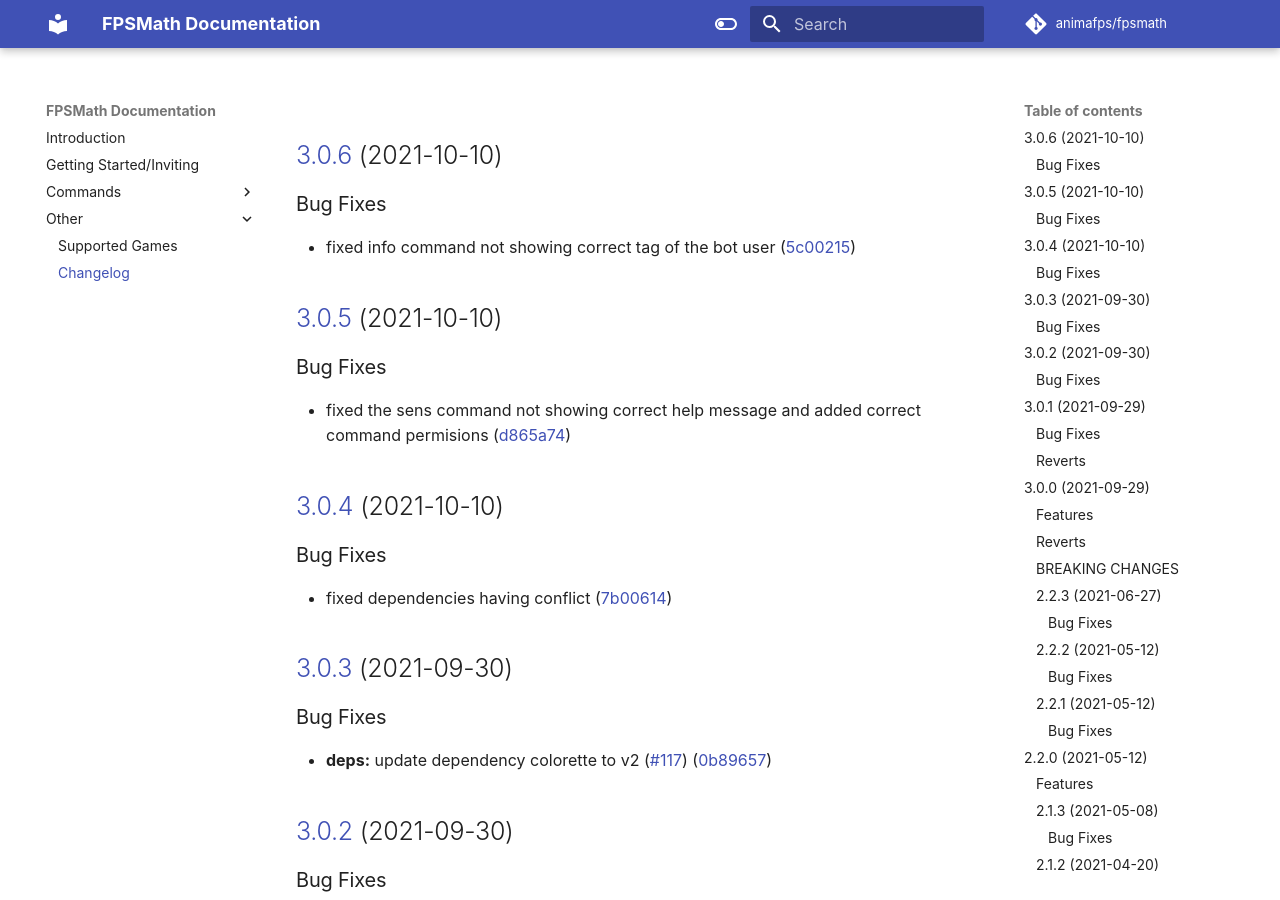
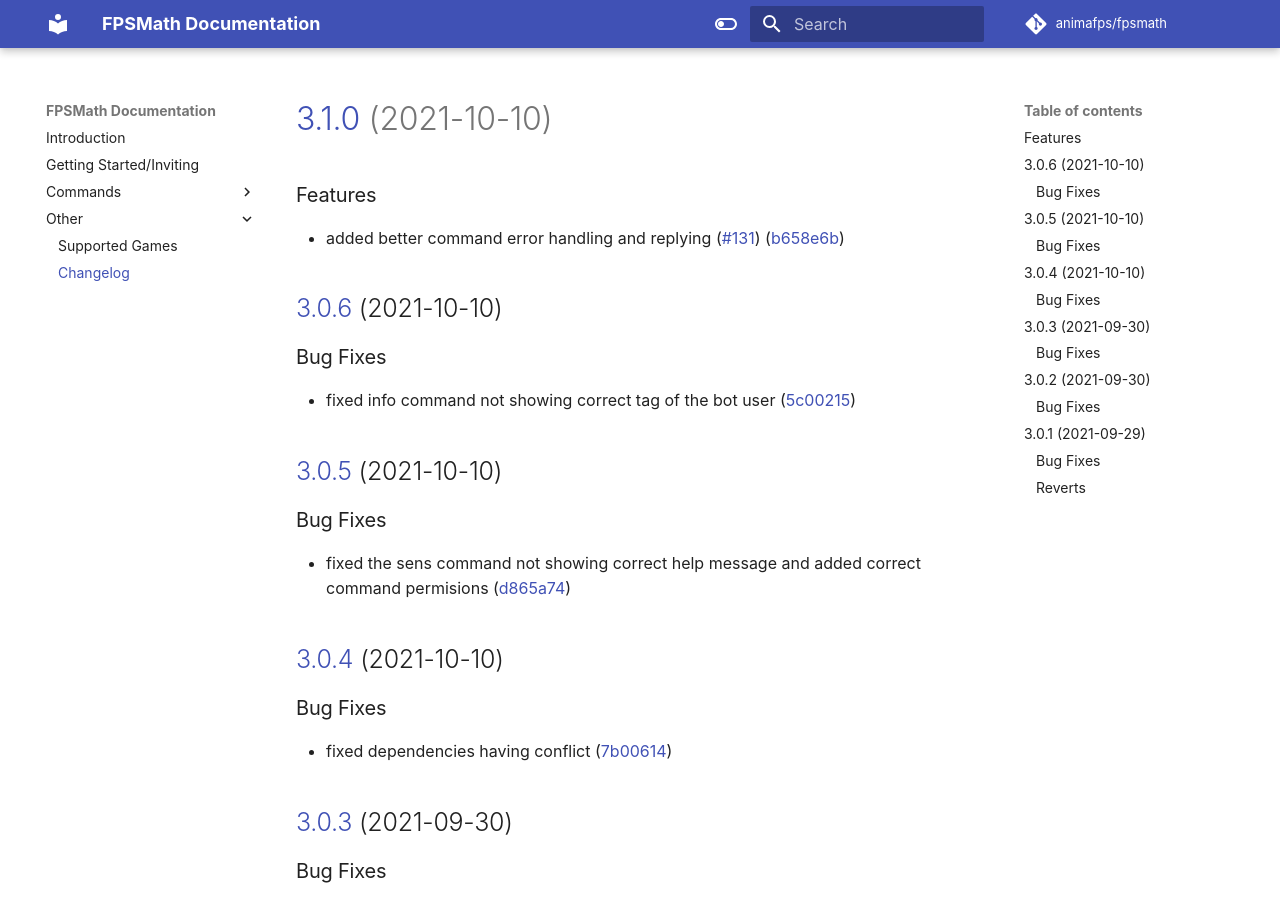
Before and after one commit to animafps/fpsmath, an MkDocs documentation site: the page built from docs/changelog.md, in a window 1280 px wide and 900 px high. Built offline with MkDocs 1.6.1 and Material for MkDocs 9.7.7, drawn with Linux system fonts in a browser that asks for light colours; comment, search, counter and statistics services are not loaded.

Commit message:
chore(release): 3.1.0 [skip ci]
# [3.1.0](https://github.com/animafps/fpsmath/compare/v3.0.6...v3.1.0) (2021-10-10)

### Features

* added better command error handling and replying ([#131](https://github.com/animafps/fpsmath/issues/131)) ([b658e6b](https://github.com/animafps/fpsmath/commit/b658e6b5dc3d287011970dcb5c3c9afcf2d18da8))

```diff
--- a/docs/changelog.md
+++ b/docs/changelog.md
@@ -1,3 +1,10 @@
+# [3.1.0](https://github.com/animafps/fpsmath/compare/v3.0.6...v3.1.0) (2021-10-10)
+
+
+### Features
+
+* added better command error handling and replying ([#131](https://github.com/animafps/fpsmath/issues/131)) ([b658e6b](https://github.com/animafps/fpsmath/commit/b658e6b5dc3d287011970dcb5c3c9afcf2d18da8))
+
 ## [3.0.6](https://github.com/animafps/fpsmath/compare/v3.0.5...v3.0.6) (2021-10-10)
 
 
--- a/package.json
+++ b/package.json
@@ -1,7 +1,7 @@
 {
 	"name": "fpsmath",
 	"private": true,
-	"version": "3.0.6",
+	"version": "3.1.0",
 	"homepage": "https://fpsmath.animafps.xyz",
 	"license": "AGPL-3.0-or-later",
 	"main": "dist/index.js",
```
